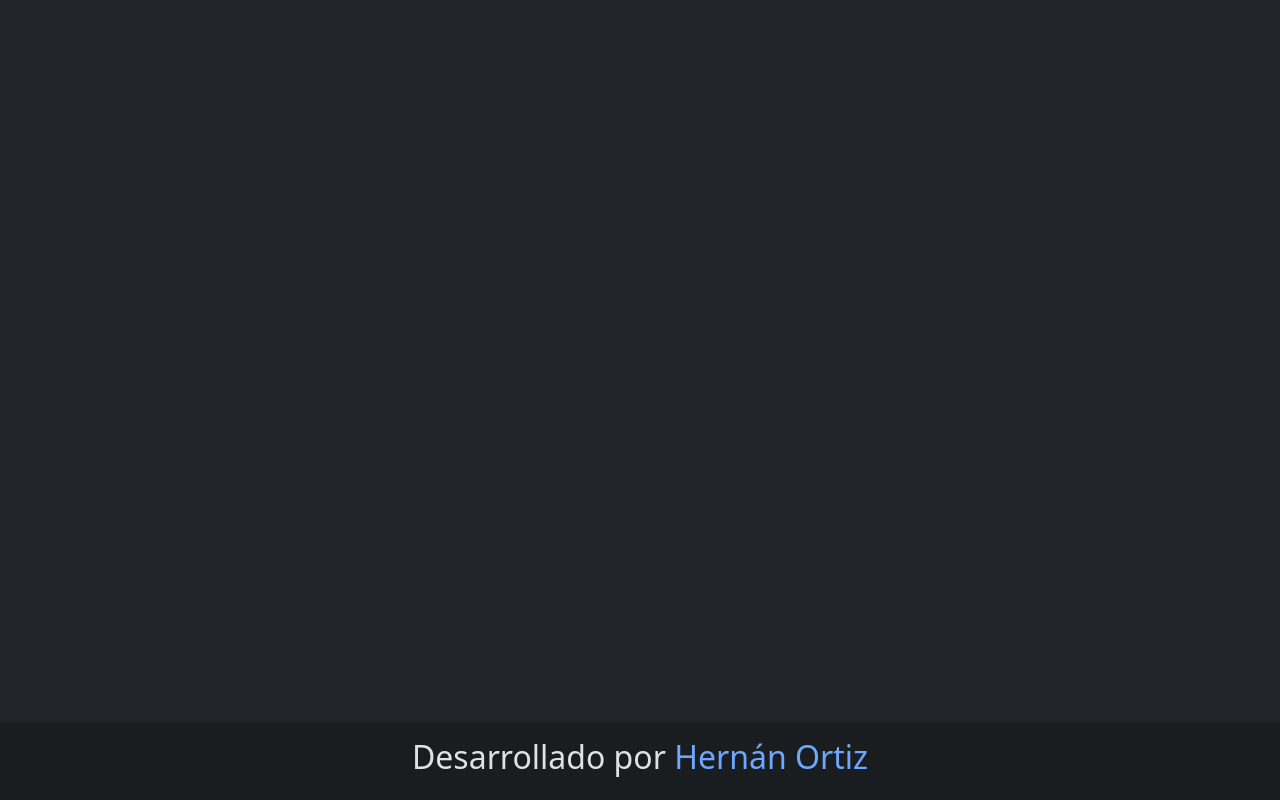
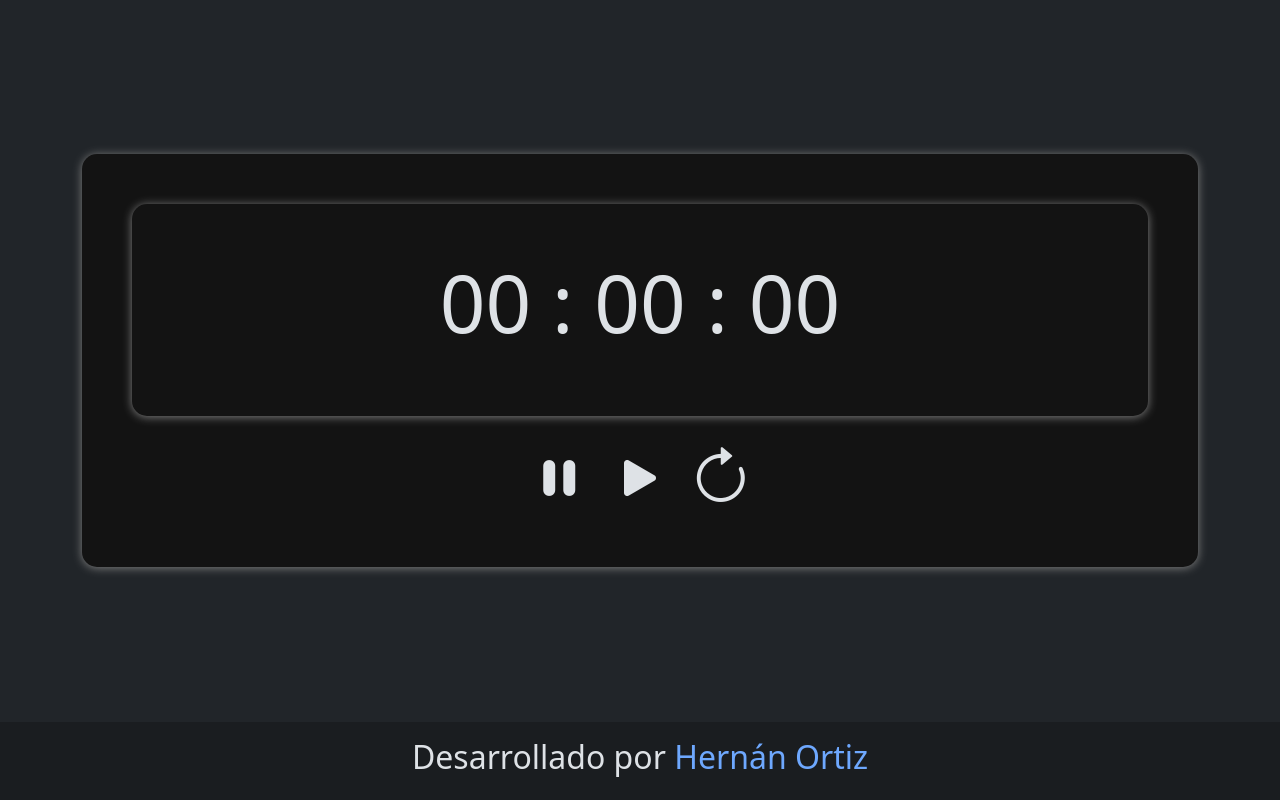
Before and after one commit to hernanortiz1/ejercicio5DOM, a plain HTML site: page index.html in a window 1280 px wide. Drawn offline with nearby package versions, Linux system fonts and the light colour scheme.

Commit message:
agregue contador e iconos

```diff
--- a/index.html
+++ b/index.html
@@ -16,7 +16,20 @@
     <title>Ejercicio 5 DOM</title>
   </head>
 <body>
-    <main></main>
+    <main>
+        <section class="container">
+            <div class="contenedorPrincipal">
+          <div class="contenedorPrincipal mb-4 text-center">
+            <p class="display-1">00 : 00 : 00</p>
+          </div>
+          <div class="display-3 text-center">
+            <i class="bi bi-pause-fill"></i>
+            <i class="bi bi-play-fill"></i>
+            <i class="bi bi-arrow-clockwise"></i>
+          </div>
+        </div>
+        </section>
+    </main>
       <footer class="bg-dark-subtle py-3">
       <div class="container d-flex gap-3 justify-content-center">
         <h2>
```
